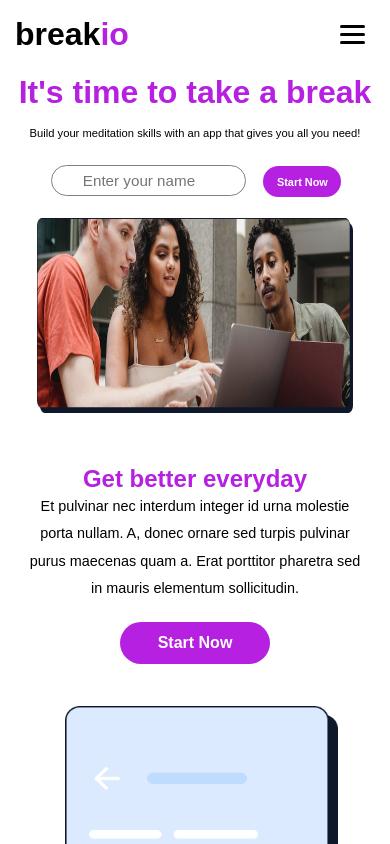
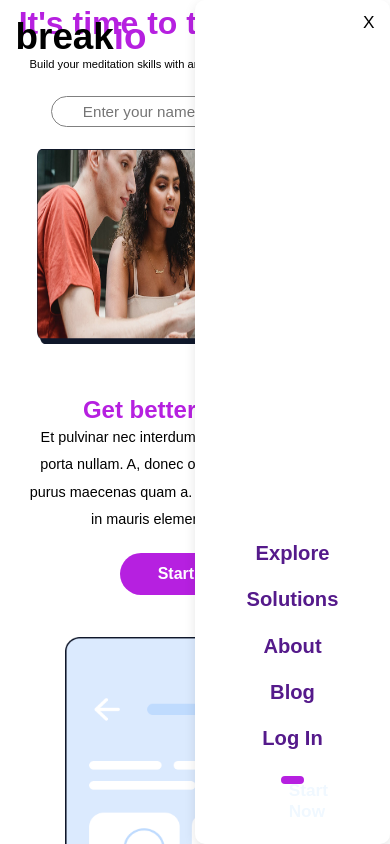
Before and after one commit to Shubham-kumawat/uplift, a React (Vite) app: page / in a window 390 px wide. Built offline with nearby package versions, Linux system fonts and the light colour scheme.

Commit message:
menu updated

```diff
--- a/src/App.jsx
+++ b/src/App.jsx
@@ -16,7 +16,6 @@ function App() {
    <Section2/>
    <Section3/>
    <Section4/>
-
    <Section5/>
    <Section6/>
    <Footer/>
--- a/src/components/Navbar.css
+++ b/src/components/Navbar.css
@@ -4,29 +4,26 @@
   box-sizing: border-box;
   font-family: sans-serif;
 }
-.navbar {
+
+.nav {
   width: 100%;
+  padding: 1.2vw 5vw;
+
   display: flex;
   align-items: center;
-  padding: 1.2vw;
+  justify-content: space-between;
 }
 
-.left {
-  display: flex;
-  justify-content: flex-start;
-
-  width: 40vw;
+.heading {
+  font-size: 3em;
+  font-weight: 700;
 }
-.left h3 {
-  font-size: 2em;
-}
-
-.left span {
+.span {
   color: #b620e0;
 }
 
-.right {
-  display: flex;
+.links {
+  display: flex !important;
   align-items: center;
   justify-content: flex-end;
   gap: 2vw;
@@ -34,101 +31,108 @@
   font-size: 0.9em;
   font-weight: 600;
 }
+.links a {
+  font-size: 1em;
+  text-decoration: none;
 
-.right a {
-  text-decoration: none;
+  text-transform: capitalize;
 }
 
-.right button {
+.links .x {
+  display: none;
+}
+
+.links .start {
   background-color: #b620e0;
   border: none;
-  width: 5vw;
-  height: 2vw;
+  width: 7vw;
+  height: 3vw;
   border-radius: 20vw;
   color: aliceblue;
   font-size: 0.7em;
   font-weight: 600;
 }
 
-
-
-.menu-toggle {
+.menu {
   display: none;
-  background-color: rgb(24, 83, 135);
 }
 
-.hamburger {
-  display: none;
-  flex-direction: column;
-  cursor: pointer;
-  gap: 5px;
-  padding: 10px;
-}
-
-.hamburger span {
-  width: 2vw;
-  height: 0.65vw;
-  background-color: black;
-  border-radius: 2px;
-}
-
-@media (max-width: 768px) {
-  .left {
-    width: auto;
+@media (max-width: 600px) {
+  .nav {
+    position: absolute;
+    top: 0;
+    left: 0;
+    width: 100%;
+    padding: 4vw;
+    background-color: transparent;
+    display: flex;
+    align-items: center;
+    justify-content: space-between;
   }
 
-  .right {
+  .heading {
+    font-size: 2.3em;
+    font-weight: 700;
+  }
+
+  .span {
+    color: #b620e0;
+  }
+
+  .menu {
+    display: block;
+  }
+
+  .menu img {
+    width: 7vw;
+  }
+
+  .links {
+    display: flex;
+    flex-direction: column;
+    align-items: center;
+    gap: 6vw;
+    position: absolute;
+    background: white;
+    border-radius: 10px;
+    box-shadow: 0px 4px 12px rgba(0, 0, 0, 0.1);
+    z-index: 1;
+    top: 0;
+    right: 0;
+    padding: 15vw 5vw;
+    width: 50vw;
+    height: 100vh;
+    z-index: 4;
     display: none;
   }
 
-  .hamburger {
-    display: flex;
-    margin-left: auto;
+  .links a {
+    font-size: 1.4em;
+    text-decoration: none;
+
+    text-transform: capitalize;
   }
 
-  .navbar {
-    justify-content: space-between;
+  .links .x {
+    display: block;
+    position: absolute;
+    top: 3vw;
+    right: 4vw;
+    border: none;
+    background-color: transparent;
+    font-size: 1.2em;
+  }
+
+  .links .start {
+    display: block;
+    padding: 1vw 2vw;
+    font-size: 1.2em;
+    color: aliceblue;
+    text-transform: capitalize;
+    background-color: #b620e0;
+    border: none;
+    border: 2px solid #fff;
+    border-radius: 20vw;
+    cursor: pointer;
   }
 }
-
-
-@media (max-width: 480px) {
-  .navbar {
-    padding: 15px;
-    gap: 0;
-  }
-
-  .right {
-    display: none;
-    position: absolute;
-    top: 60px;
-    right: 10px;
-    background-color: white;
-    flex-direction: column;
-    width: 80%;
-    max-width: 300px;
-    padding: 1em;
-    border-radius: 10px;
-    box-shadow: 0 4px 15px rgba(0, 0, 0, 0.1);
-    z-index: 999;
-  }
-
-  .right.open {
-    display: flex;
-  }
-
-  .right a {
-    margin-bottom: 10px;
-  }
-
-  .right button {
-    width: 100%;
-    height: 35px;
-    font-size: 1em;
-  }
-
-  .hamburger span {
-    width: 25px;
-    height: 3px;
-  }
-}
--- a/src/components/Navbar.jsx
+++ b/src/components/Navbar.jsx
@@ -1,31 +1,30 @@
+
 import "./Navbar.css";
+import React, { useState } from 'react'
 
-function Navbar() {
+
+const Navbar = () => {
+  const links = ["Explore", "Solutions", "About", "Blog" ,"Log In"]
+
+  const [showMenu, setShowMenu] = useState(false)
+
+  const toggleMenu = (show) => {
+    setShowMenu(show);
+  }
+
   return (
-    <div className="navbar">
-      <div className=" left">
-        <h3>
-          break<span className="span">io</span>
-        </h3>
-      </div>
-
-      <input type="checkbox" id="menu-toggle" className="menu-toggle" />
-      <label htmlFor="menu-toggle" className="hamburger">
-        <span></span>
-        <span></span>
-        <span></span>
-
-      </label>
-      <div className="right">
-        <a href="">Explore</a>
-        <a href="">Solutions</a>
-        <a href="">About</a>
-        <a href="">Blog</a>
-        <a href="">Login</a>
-        <button>Start Now</button>
+    <div className='nav'>
+      <h1 className='heading'>break<span className="span">io</span></h1>
+      <div onClick={() => setShowMenu(true)} className='menu'><img src="/icons/Buttons Group.png" alt="" /></div>
+      <div className='links' style={{ display: showMenu ? "flex" : "none" }} >
+        {links.map((link, index) => {
+          return <a key={index} href="">{link}</a>
+        })}
+        <button onClick={() => setShowMenu(false)} className='x'>X</button>
+        <button className='start' >Start Now</button>
       </div>
     </div>
-  );
+  )
 }
 
-export default Navbar;
+export default Navbar
```
Also changed, not shown: public/icons/Buttons Group.png (added).
